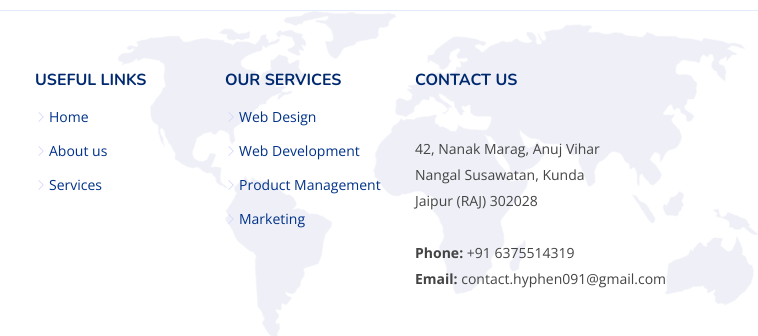
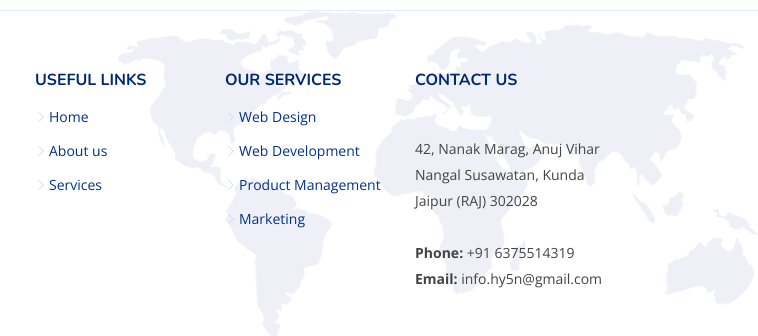
Before and after one commit to hyphen091/hyphen, a plain HTML site: page index.html in a window 1280 px wide. Shown: the part 7530-7866 px from the top of the page, 522-1280 px from the left. Drawn offline with nearby package versions, Linux system fonts and the light colour scheme.

Commit message:
updated mail

```diff
--- a/index.html
+++ b/index.html
@@ -1072,7 +1072,7 @@
                Nangal Susawatan, Kunda Jaipur (RAJ) 302028 <br><br>
               <strong>Phone:</strong> +91 6375514319
               <br>
-              <strong>Email:</strong> contact.hyphen091@gmail.com<br>
+              <strong>Email:</strong> info.hy5n@gmail.com<br>
             </p>
 
           </div>
```
